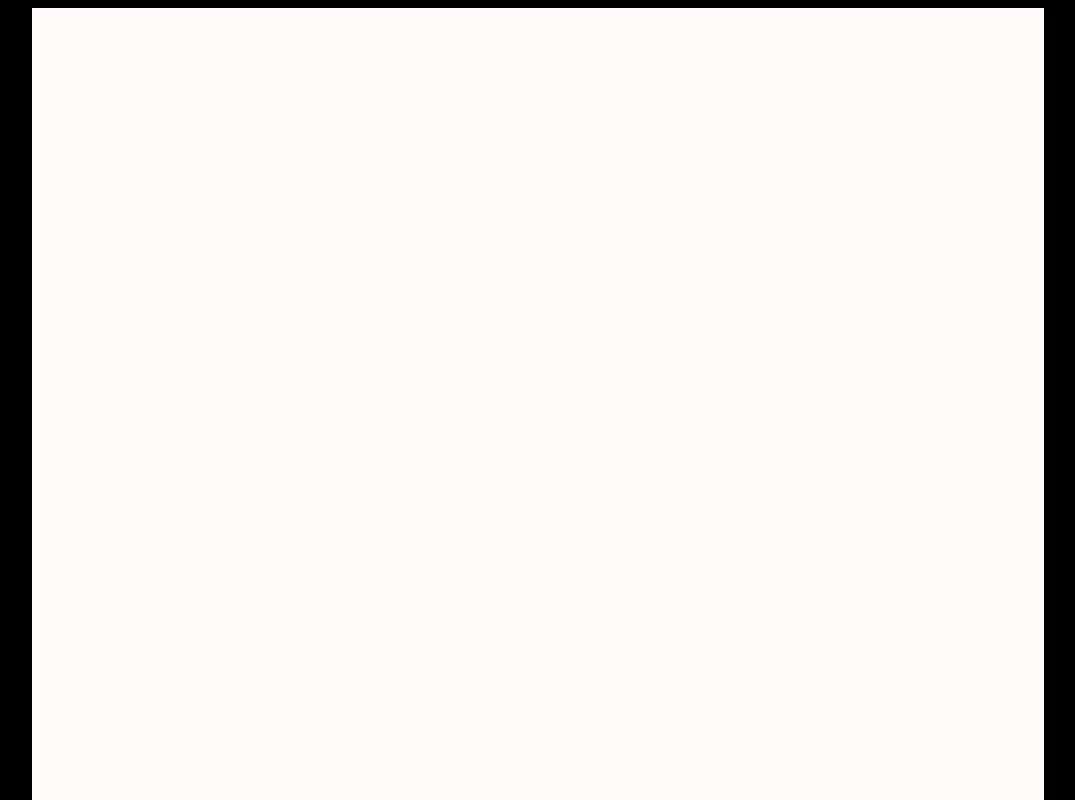
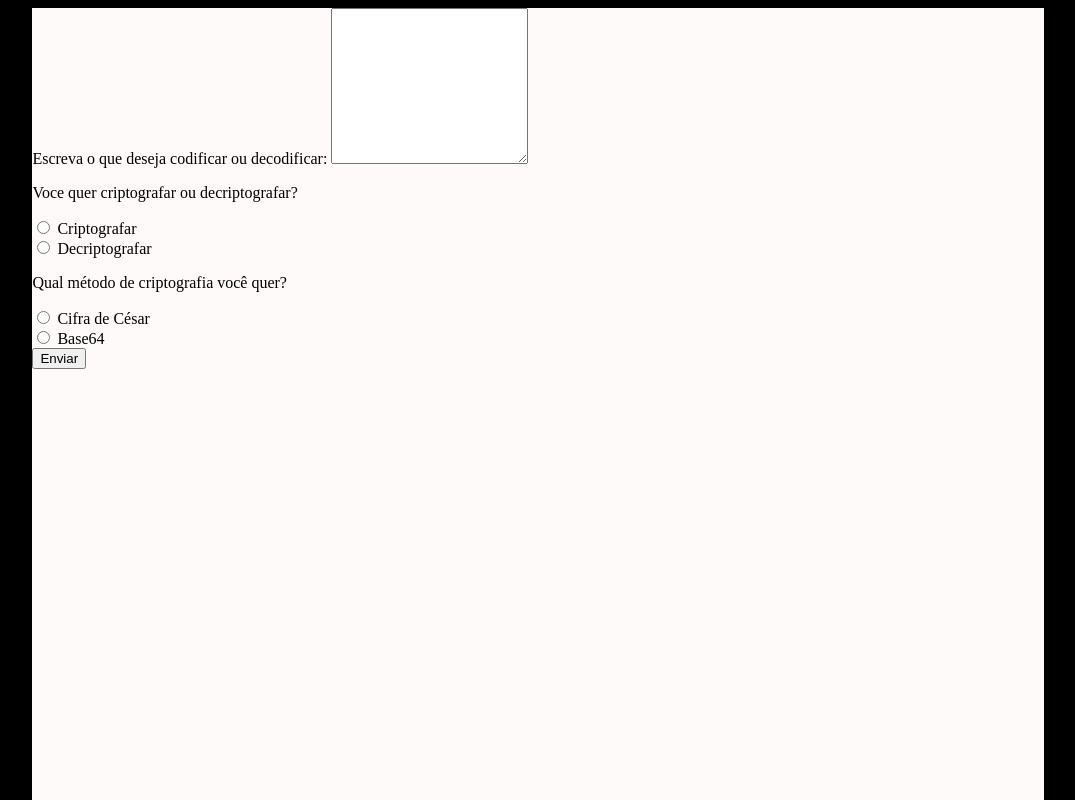
Before and after one commit to LeoCosta-dev/interpretadorCriptografia, a plain HTML site: page index.html in a window 1280 px wide. Shown: the top 800 px of the page, without its empty margins (102-1177 px from the left). Drawn offline with Linux system fonts and the light colour scheme.

Commit message:
criação do form em html

```diff
--- a/index.html
+++ b/index.html
@@ -14,7 +14,37 @@
 
         </header>
         <section>
+            <div>
+                <label for="menssagem">Escreva o que deseja codificar ou decodificar: </label>
+                <textarea name="O que você criptografar/decriptografar?" id="menssagem" cols="22" rows="10"></textarea>
+            </div>
+            <p>Voce quer criptografar ou decriptografar?</p>
 
+            <div>
+              <input type="radio" id="cripto" name="seleciona" value="cripto">
+              <label for="cripto">Criptografar</label>
+            </div>
+
+            <div>
+              <input type="radio" id="decripto" name="seleciona" value="decripto">
+              <label for="Decripto">Decriptografar</label>
+            </div>
+
+            <p>Qual método de criptografia você quer?</p>
+
+            <div>
+              <input type="radio" id="met1" name="metodo" value="met1">
+              <label for="met1">Cifra de César</label>
+            </div>
+
+            <div>
+              <input type="radio" id="met2" name="metodo" value="met2">
+              <label for="met2">Base64</label>
+            </div>
+
+            <div class="botao">
+                <button type="submit">Enviar</button>
+            </div>
         </section>
         <footer>
 
```
